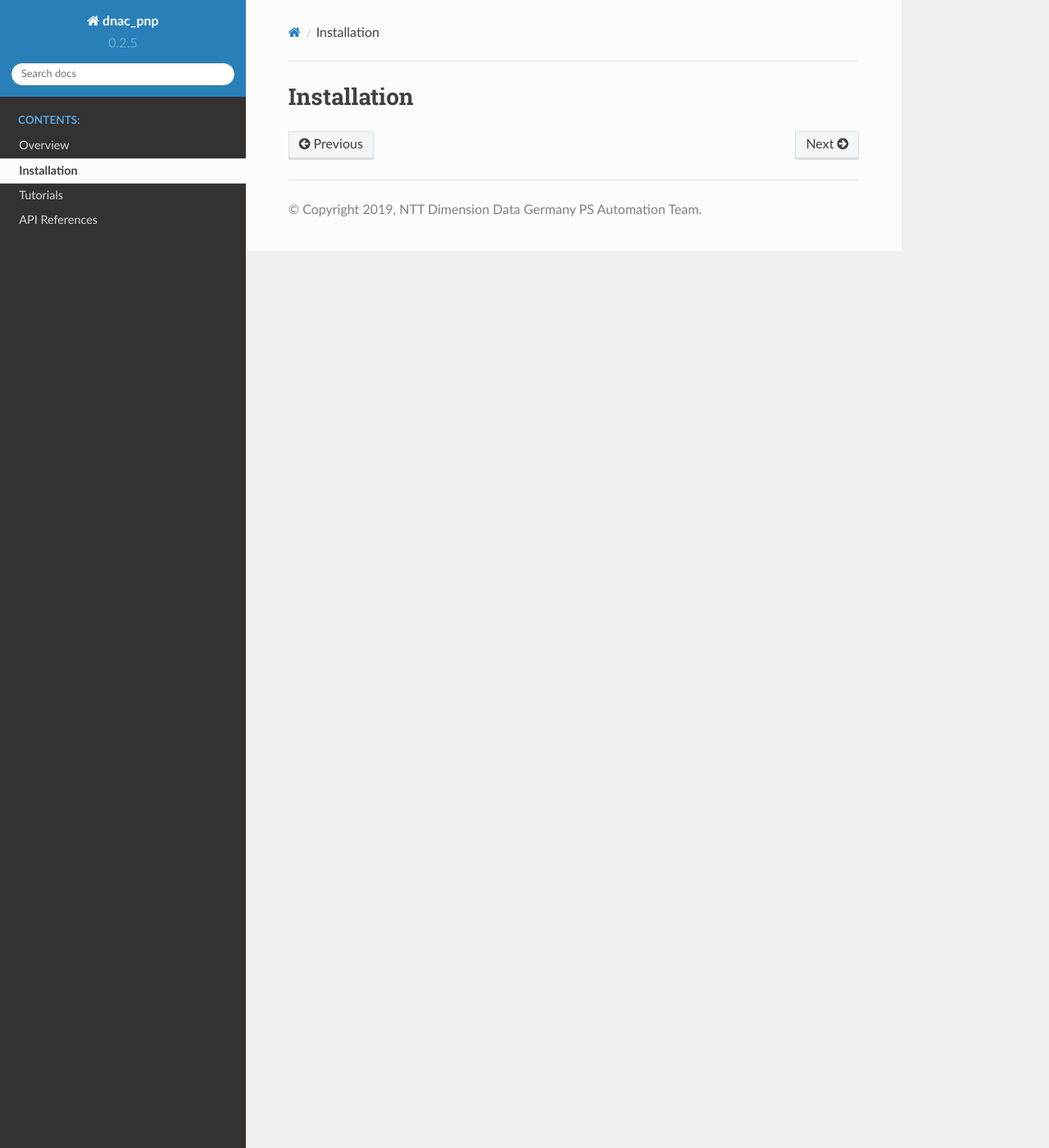
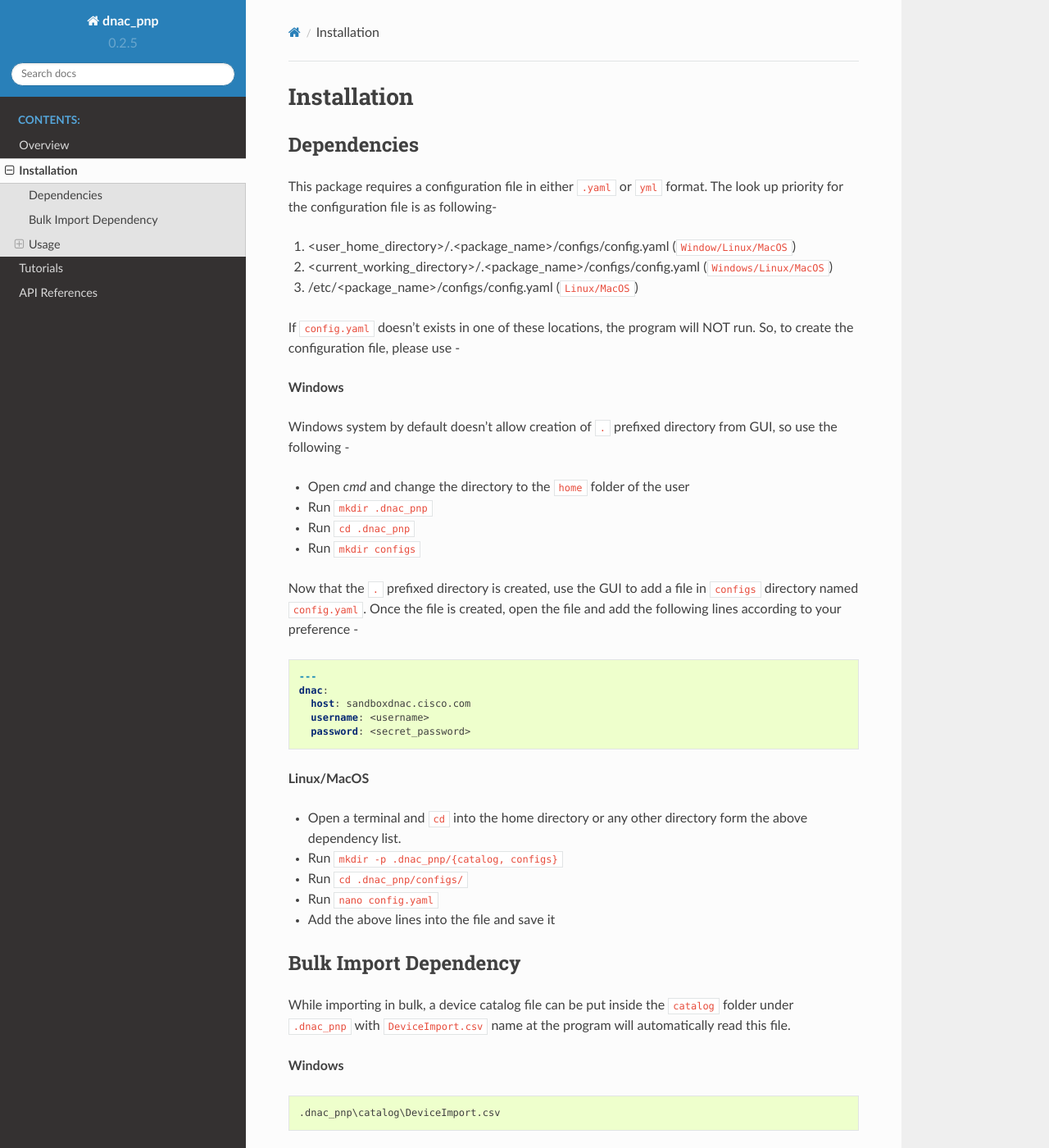
Before and after one commit to nttde/dnac_pnp, a Sphinx documentation site: the page built from docs/source/installation.rst, in a window 1280 px wide and 1400 px high. Shown: the whole window at 82% size. Built offline with Sphinx 7.4.7 and the Read the Docs theme 2.0.0, drawn with Linux system fonts in a browser that asks for light colours; some of the changed text lies outside the part shown.

Commit message:
fixed: documentaion warning message

```diff
--- a/README.rst
+++ b/README.rst
@@ -2,7 +2,7 @@
 dnac-pnp
 ========
 
-Cisco DNA center device claim and delete functionalities
+Cisco DNA center device claim and delete automation
 
 
 Features
--- a/dnac_pnp/__init__.py
+++ b/dnac_pnp/__init__.py
@@ -16,6 +16,7 @@
 from .__version__ import __author__, __author_email
 from .__version__ import __maintainer__, __maintainer_email__
 from .__version__ import __copyright__, __license__
+from . import dnac_handler
 
 # urllib3's DependencyWarnings, InsecureRequestWarning should be silenced.
 warnings.simplefilter("ignore", DependencyWarning)
--- a/docs/source/installation.rst
+++ b/docs/source/installation.rst
@@ -1,2 +1,149 @@
 Installation
 ============
+
+Dependencies
+------------
+
+This package requires a configuration file in either ``.yaml`` or ``yml`` format. The look up priority for
+the configuration file is as following-
+
+1. <user_home_directory>/.<package_name>/configs/config.yaml (``Window/Linux/MacOS``)
+2. <current_working_directory>/.<package_name>/configs/config.yaml (``Windows/Linux/MacOS``)
+3. /etc/<package_name>/configs/config.yaml (``Linux/MacOS``)
+
+If ``config.yaml`` doesn't exists in one of these locations, the program will NOT run. So, to create the configuration
+file, please use -
+
+**Windows**
+
+Windows system by default doesn't allow creation of ``.`` prefixed directory from GUI, so use the following -
+
+- Open `cmd` and change the directory to the ``home`` folder of the user
+- Run ``mkdir .dnac_pnp``
+- Run ``cd .dnac_pnp``
+- Run ``mkdir configs``
+
+Now that the ``.`` prefixed directory is created, use the GUI to add a file in ``configs`` directory named
+``config.yaml``. Once the file is created, open the file and add the following lines according to your preference -
+
+.. code-block:: yaml
+
+   ---
+   dnac:
+     host: sandboxdnac.cisco.com
+     username: <username>
+     password: <secret_password>
+
+**Linux/MacOS**
+
+- Open a terminal and ``cd`` into the home directory or any other directory form the above dependency list.
+- Run ``mkdir -p .dnac_pnp/{catalog, configs}``
+- Run ``cd .dnac_pnp/configs/``
+- Run ``nano config.yaml``
+- Add the above lines into the file and save it
+
+Bulk Import Dependency
+----------------------
+
+While importing in bulk, a device catalog file can be put inside the ``catalog`` folder under ``.dnac_pnp`` with
+``DeviceImport.csv`` name at the program will automatically read this file.
+
+**Windows**
+
+.. code-block:: batch
+
+   .dnac_pnp\catalog\DeviceImport.csv
+
+**Linux/MacOS**
+
+.. code-block:: shell
+
+   .dnac_pnp/catalog/DeviceImport.csv
+
+**Note**
+
+Samples files are available, in the ``data`` directory of this repo.
+The location of the catalog file can be provided with ``-f`` flag also
+
+Usage
+-----
+
+Installing Virtual Environment
+^^^^^^^^^^^^^^^^^^^^^^^^^^^^^^
+
+It is highly recommended to use ``virtual environment`` for this package. To know how to setup
+the virtual environment please visit `this page <https://virtualenv.pypa.io/en/stable/installation/>`_.
+
+Installing the package
+^^^^^^^^^^^^^^^^^^^^^^
+
+Once you have virtual environment installed, clone this repository and move into the ``root``
+directory of the project.
+
+Now, crate a virtual environment.
+
+.. code-block:: shell
+
+   virtualenv --always-copy -p python3 venv
+
+activate virtual environment -
+
+**Linux/MacOS**
+
+.. code-block:: shell
+
+   source venv/bin/activate
+
+**Windows**
+
+.. code-block:: batch
+
+   venv\Scripts\activate.bat
+
+Once the ``virtual environment`` is active, run the following command -
+
+.. code-block:: shell
+
+   pip install .
+
+Once the installation is finished, check out all the available options with -
+
+.. code-block:: shell
+
+   dnac_pnp --help
+
+This should give an output like below -
+
+.. code-block:: batch
+
+   (venv) C:\Users\user.name\folder\dnac-pnp>dnac_pnp --help
+   Usage: dnac_pnp [OPTIONS] COMMAND [ARGS]...
+
+   Mission control module
+
+   Options:
+     --debug    Turns on DEBUG mode.  [default: False]
+     --version  Show the version and exit.
+     --help     Show this message and exit.
+
+   Commands:
+     acclaim-in-bulk  Add and claim multiple devices.
+     acclaim-one      Add and claim a single device.
+     delete           Delete [un-claim + remove] or more devices.
+     info             Shows package information.
+
+To see the individual options for any of the ``commands`` use ``--help``
+flag after the command.
+
+.. code-block:: batch
+
+   (venv) C:\Users\user.name\folder\dnac-pnp>dnac_pnp acclaim-in-bulk --help
+
+
+**To use this package without any errors/bugs please always activate the virtual environment first**
+
+To deactivate virtual environment use -
+
+.. code-block:: shell
+
+   deactivate
```
Also changed, not shown: docs/source/overview.rst (+20 -0 lines), docs/source/tutorials.rst (+8 -0 lines), 3 other files.
